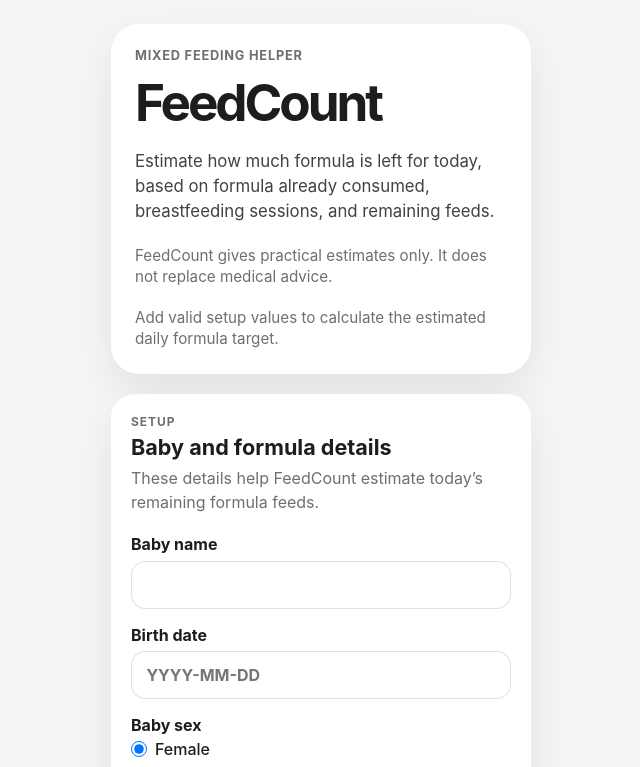
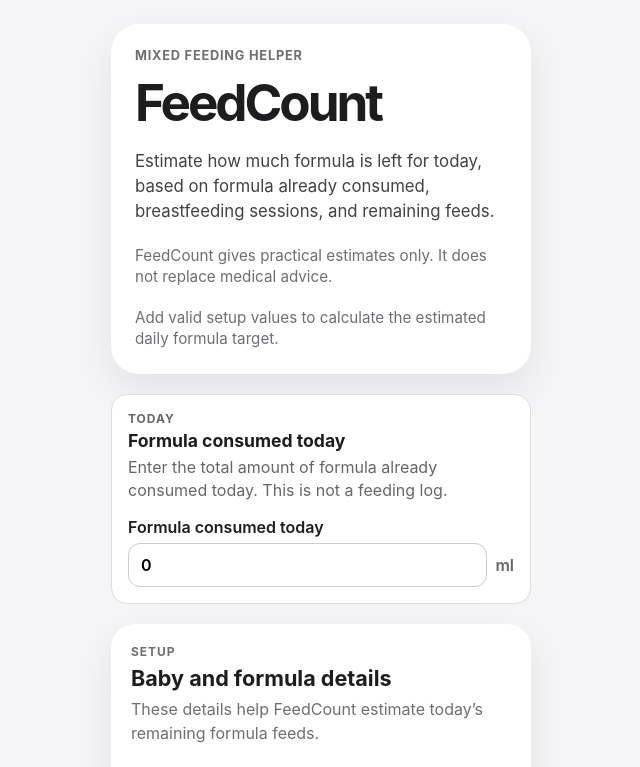
Before and after one commit to veronika-pt/feedcount, a SvelteKit app: page / in a window 1280 px wide. Shown: the top 767 px of the page, without its empty margins (319-959 px from the left). Built offline with nearby package versions, Linux system fonts and the light colour scheme.

Commit message:
Add daily formula intake input

```diff
--- /dev/null
+++ b/src/lib/components/DailyInput.svelte
@@ -0,0 +1,121 @@
+<script>
+	/**
+	 * @typedef {import('$lib/data/dailyInputDefaults.js').DailyInput} DailyInput
+	 */
+
+	/** @type {{ dailyInput: DailyInput, onChange: (dailyInput: DailyInput) => void }} */
+	let { dailyInput, onChange } = $props();
+
+	let formulaConsumedInput = $state('0');
+
+	$effect(() => {
+		formulaConsumedInput = String(dailyInput.formulaConsumedMl ?? 0);
+	});
+
+	/**
+	 * @param {Event} event
+	 */
+	function handleFormulaConsumedInput(event) {
+		const input = /** @type {HTMLInputElement} */ (event.currentTarget);
+		const value = input.value;
+
+		formulaConsumedInput = value;
+
+		const formulaConsumedMl = value === '' ? 0 : Number(value);
+
+		if (!Number.isFinite(formulaConsumedMl) || formulaConsumedMl < 0) {
+			return;
+		}
+
+		onChange({
+			...dailyInput,
+			formulaConsumedMl
+		});
+	}
+</script>
+
+<section class="daily-input-card">
+	<div>
+		<p class="eyebrow">Today</p>
+		<h2>Formula consumed today</h2>
+		<p class="description">
+			Enter the total amount of formula already consumed today. This is not a feeding log.
+		</p>
+	</div>
+
+	<label class="field">
+		<span>Formula consumed today</span>
+
+		<div class="input-row">
+			<input
+				type="number"
+				min="0"
+				step="1"
+				inputmode="numeric"
+				value={formulaConsumedInput}
+				oninput={handleFormulaConsumedInput}
+			/>
+
+			<span class="unit">ml</span>
+		</div>
+	</label>
+</section>
+
+<style>
+	.daily-input-card {
+		width: 100%;
+		max-width: 420px;
+		display: grid;
+		gap: 1rem;
+		padding: 1rem;
+		border: 1px solid var(--color-border, #ddd);
+		border-radius: 1rem;
+		background: var(--color-surface, #fff);
+	}
+
+	.eyebrow {
+		margin: 0 0 0.25rem;
+		font-size: 0.75rem;
+		font-weight: 700;
+		letter-spacing: 0.08em;
+		text-transform: uppercase;
+		color: var(--color-muted, #666);
+	}
+
+	h2 {
+		margin: 0;
+		font-size: 1.1rem;
+	}
+
+	.description {
+		margin: 0.35rem 0 0;
+		color: var(--color-muted, #666);
+		line-height: 1.4;
+	}
+
+	.field {
+		display: grid;
+		gap: 0.4rem;
+		font-weight: 600;
+	}
+
+	.input-row {
+		display: flex;
+		align-items: center;
+		gap: 0.5rem;
+	}
+
+	input {
+		width: 100%;
+		min-height: 2.75rem;
+		padding: 0.65rem 0.75rem;
+		border: 1px solid var(--color-border, #ccc);
+		border-radius: 0.75rem;
+		font: inherit;
+	}
+
+	.unit {
+		color: var(--color-muted, #666);
+		font-weight: 600;
+	}
+</style>
--- /dev/null
+++ b/src/lib/data/dailyInputDefaults.js
@@ -0,0 +1,9 @@
+/**
+ * @typedef {Object} DailyInput
+ * @property {number} formulaConsumedMl
+ */
+
+/** @type {DailyInput} */
+export const defaultDailyInput = {
+	formulaConsumedMl: 0
+};
--- /dev/null
+++ b/src/lib/state/dailyInputState.svelte.js
@@ -0,0 +1,35 @@
+import { defaultDailyInput } from '$lib/data/dailyInputDefaults.js';
+import { loadDailyInput, saveDailyInput } from '$lib/storage/dailyInputStorage.js';
+
+/**
+ * @returns {{
+ *   dailyInput: import('$lib/data/dailyInputDefaults.js').DailyInput,
+ *   load: () => void,
+ *   update: (dailyInput: import('$lib/data/dailyInputDefaults.js').DailyInput) => void
+ * }}
+ */
+export function createDailyInputState() {
+	const dailyInput = $state({ ...defaultDailyInput });
+
+	function load() {
+		Object.assign(dailyInput, loadDailyInput());
+	}
+
+	/**
+	 * @param {import('$lib/data/dailyInputDefaults.js').DailyInput} nextDailyInput
+	 */
+	function update(nextDailyInput) {
+		Object.assign(dailyInput, {
+			...defaultDailyInput,
+			...nextDailyInput
+		});
+
+		saveDailyInput(dailyInput);
+	}
+
+	return {
+		dailyInput,
+		load,
+		update
+	};
+}
--- /dev/null
+++ b/src/lib/storage/dailyInputStorage.js
@@ -0,0 +1,59 @@
+import { defaultDailyInput } from '$lib/data/dailyInputDefaults.js';
+
+const dailyInputStorageKey = 'feedcount.dailyInput.v1';
+
+/**
+ * @param {unknown} value
+ * @returns {number}
+ */
+function toValidMl(value) {
+	const numberValue = Number(value);
+
+	if (!Number.isFinite(numberValue) || numberValue < 0) {
+		return defaultDailyInput.formulaConsumedMl;
+	}
+
+	return numberValue;
+}
+
+/**
+ * @returns {import('$lib/data/dailyInputDefaults.js').DailyInput}
+ */
+export function loadDailyInput() {
+	if (typeof localStorage === 'undefined') {
+		return { ...defaultDailyInput };
+	}
+
+	const savedValue = localStorage.getItem(dailyInputStorageKey);
+
+	if (!savedValue) {
+		return { ...defaultDailyInput };
+	}
+
+	try {
+		const parsedValue = JSON.parse(savedValue);
+
+		return {
+			...defaultDailyInput,
+			formulaConsumedMl: toValidMl(parsedValue.formulaConsumedMl)
+		};
+	} catch {
+		return { ...defaultDailyInput };
+	}
+}
+
+/**
+ * @param {import('$lib/data/dailyInputDefaults.js').DailyInput} dailyInput
+ */
+export function saveDailyInput(dailyInput) {
+	if (typeof localStorage === 'undefined') {
+		return;
+	}
+
+	localStorage.setItem(
+		dailyInputStorageKey,
+		JSON.stringify({
+			formulaConsumedMl: toValidMl(dailyInput.formulaConsumedMl)
+		})
+	);
+}
--- a/src/routes/+page.svelte
+++ b/src/routes/+page.svelte
@@ -1,19 +1,29 @@
 <script>
 	import { onMount } from 'svelte';
 	import SetupForm from '$lib/components/SetupForm.svelte';
+	import DailyInput from '$lib/components/DailyInput.svelte';
 	import { initialiseSetup, setup, updateSetup } from '$lib/stores/setupStore.js';
 	import { getDailyEnergyTarget } from '$lib/calculations/dailyEnergyTarget.js';
 	import { getDailyFormulaTargetMl } from '$lib/calculations/dailyFormulaTarget.js';
+	import { createDailyInputState } from '$lib/state/dailyInputState.svelte.js';
 
 	const appName = 'FeedCount';
+
+	const dailyInputState = createDailyInputState();
 
 	const dailyEnergyTarget = $derived(getDailyEnergyTarget($setup));
 	const dailyFormulaTargetMl = $derived(
 		getDailyFormulaTargetMl(dailyEnergyTarget?.kcalPerDay, $setup.formulaKcalPer100ml)
 	);
+	const remainingFormulaMl = $derived(
+		dailyFormulaTargetMl === null
+			? null
+			: Math.max(0, dailyFormulaTargetMl - dailyInputState.dailyInput.formulaConsumedMl)
+	);
 
 	onMount(() => {
 		initialiseSetup();
+		dailyInputState.load();
 	});
 </script>
 
@@ -48,12 +58,25 @@
 					Estimate based on the selected energy reference and formula calories per 100 ml.
 				</p>
 			</div>
+
+			<div class="result">
+				<p class="result-label">Estimated formula remaining today</p>
+				<p class="result-value">{remainingFormulaMl} ml</p>
+				<p class="result-note">
+					Based on today’s total formula intake entered below.
+				</p>
+			</div>
 		{:else}
 			<p class="note">
 				Add valid setup values to calculate the estimated daily formula target.
 			</p>
 		{/if}
 	</section>
+
+	<DailyInput
+		dailyInput={dailyInputState.dailyInput}
+		onChange={dailyInputState.update}
+	/>
 
 	<SetupForm setup={$setup} onSave={updateSetup} />
 </main>
```
